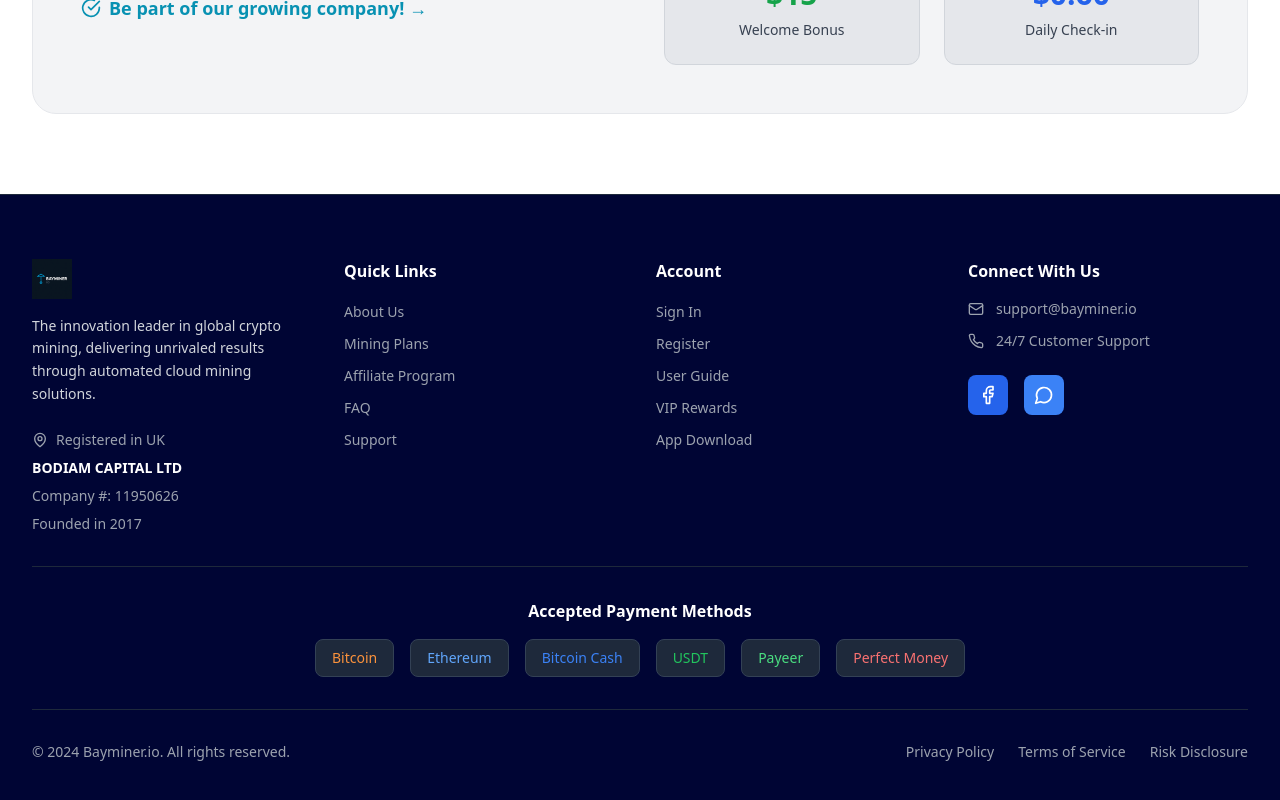
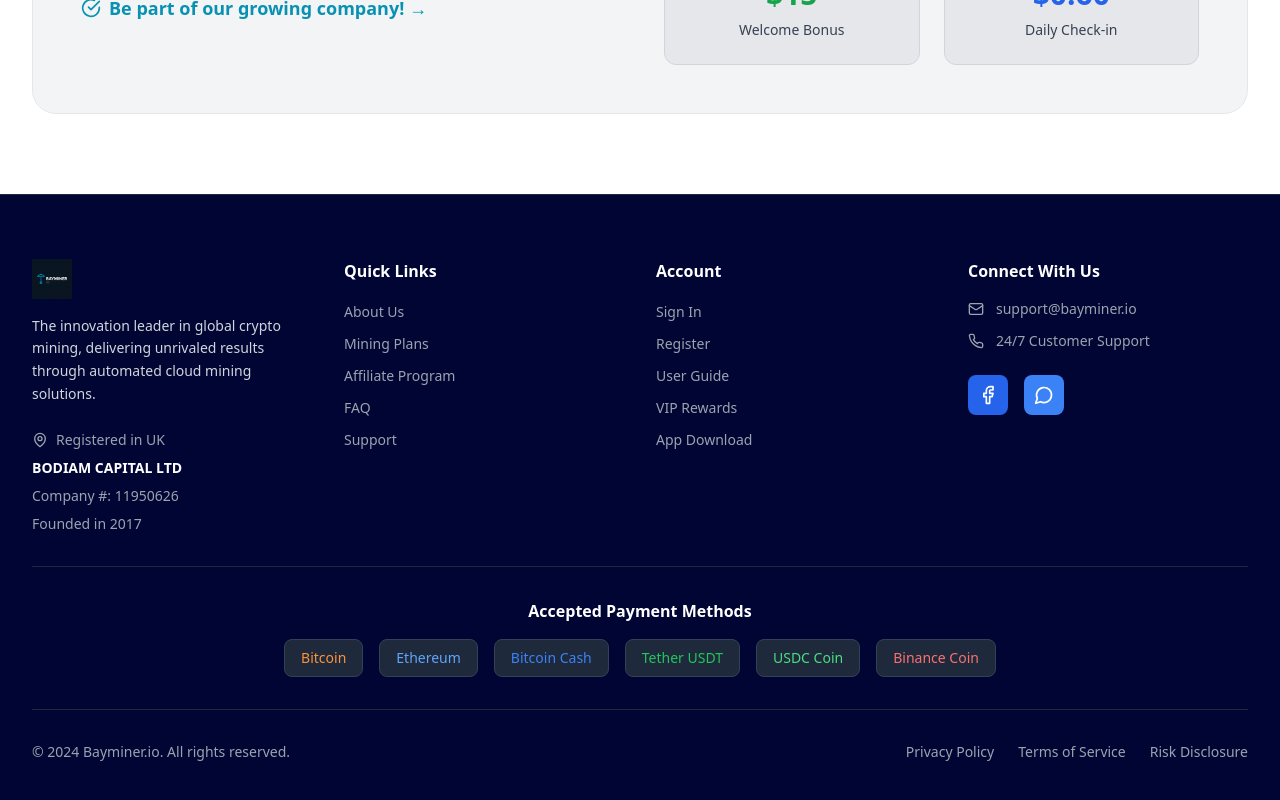
Before and after one commit to Oceanteel/bayMine, a React (Vite) app: page / in a window 1280 px wide. Shown: the part 5623-6423 px from the top of the page. Built offline with nearby package versions, Linux system fonts and the light colour scheme.

Commit message:
Updated Footer.tsx

```diff
--- a/src/components/Footer.tsx
+++ b/src/components/Footer.tsx
@@ -6,9 +6,9 @@
     { name: "Bitcoin", color: "text-orange-400" },
     { name: "Ethereum", color: "text-blue-400" },
     { name: "Bitcoin Cash", color: "text-blue-500" },
-    { name: "USDT", color: "text-green-500" },
-    { name: "Payeer", color: "text-green-400" },
-    { name: "Perfect Money", color: "text-red-400" }
+    { name: "Tether USDT", color: "text-green-500" },
+    { name: "USDC Coin", color: "text-green-400" },
+    { name: "Binance Coin", color: "text-red-400" }
   ]
 
   const quickLinks = [
```
